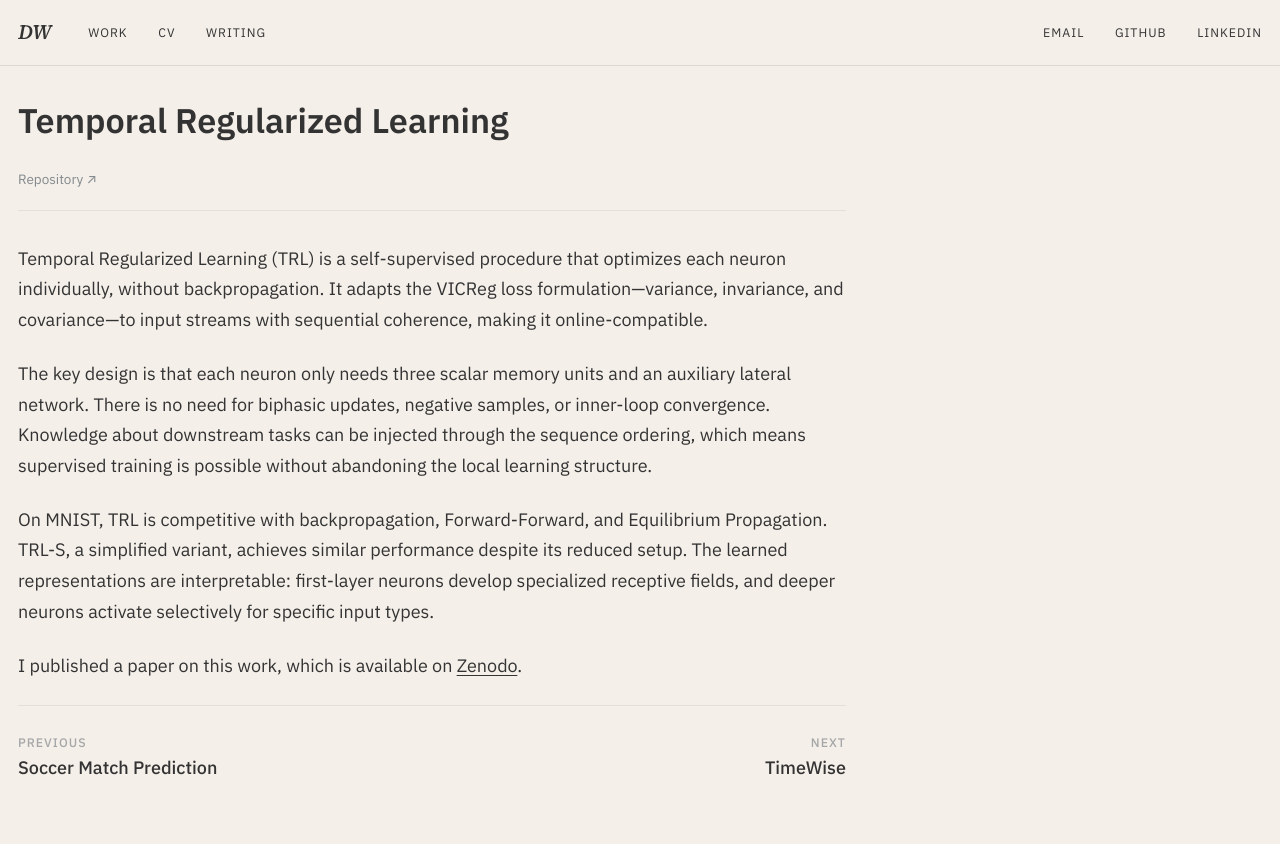
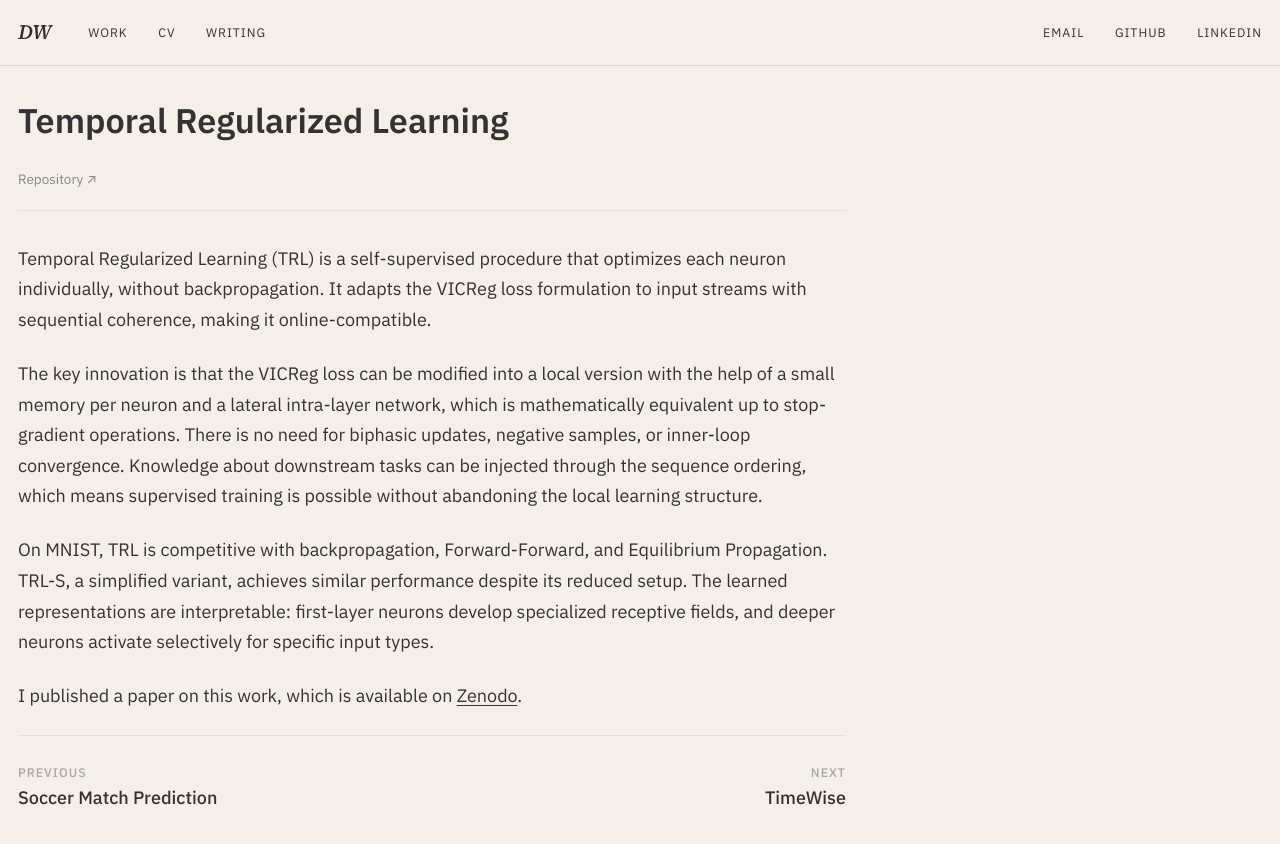
Before and after one commit to DavideWiest/davidewiest.github.io, a Jekyll site: the page built from _portfolio/TRL.md, in a window 1280 px wide, cut to the strip 0-865 px from the top of the page. Shown: the top 844 px of the strip. Built offline with Jekyll 4.4.1, drawn with Linux system fonts in a browser that asks for light colours.

Commit message:
Update TRL portfolio copy

```diff
--- a/_portfolio/TRL.md
+++ b/_portfolio/TRL.md
@@ -6,9 +6,9 @@ link: "https://github.com/Axym-Labs/TRL"
 link_label: "Repository"
 ---
 
-Temporal Regularized Learning (TRL) is a self-supervised procedure that optimizes each neuron individually, without backpropagation. It adapts the VICReg loss formulation---variance, invariance, and covariance---to input streams with sequential coherence, making it online-compatible.
+Temporal Regularized Learning (TRL) is a self-supervised procedure that optimizes each neuron individually, without backpropagation. It adapts the VICReg loss formulation to input streams with sequential coherence, making it online-compatible.
 
-The key design is that each neuron only needs three scalar memory units and an auxiliary lateral network. There is no need for biphasic updates, negative samples, or inner-loop convergence. Knowledge about downstream tasks can be injected through the sequence ordering, which means supervised training is possible without abandoning the local learning structure.
+The key innovation is that the VICReg loss can be modified into a local version with the help of a small memory per neuron and a lateral intra-layer network, which is mathematically equivalent up to stop-gradient operations. There is no need for biphasic updates, negative samples, or inner-loop convergence. Knowledge about downstream tasks can be injected through the sequence ordering, which means supervised training is possible without abandoning the local learning structure.
 
 On MNIST, TRL is competitive with backpropagation, Forward-Forward, and Equilibrium Propagation. TRL-S, a simplified variant, achieves similar performance despite its reduced setup. The learned representations are interpretable: first-layer neurons develop specialized receptive fields, and deeper neurons activate selectively for specific input types.
 
```
